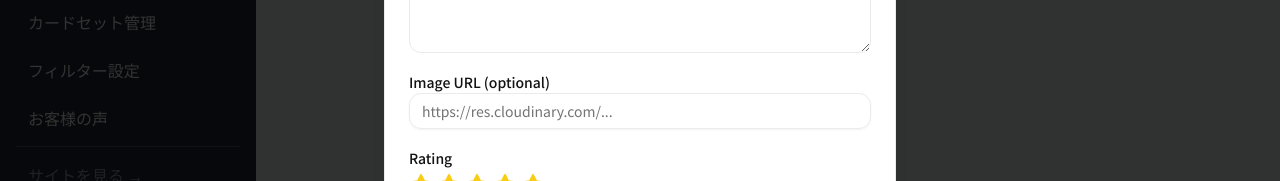
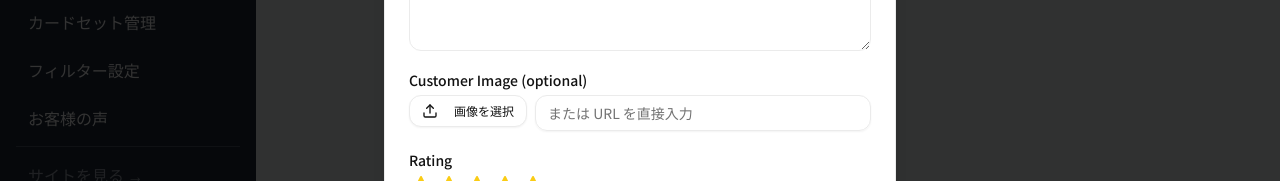
Before and after one commit to rikimaru63/card-shop-template-jp, a Next.js app: page /admin/testimonials in a window 1280 px wide. Both pictures are taken after a click on the button "Add Testimonial". Shown: the part 363-544 px from the top of the page. Built offline with nearby package versions, Linux system fonts and the light colour scheme; no server answers; the database is empty.

Commit message:
feat(admin): お客様の声に画像アップロード機能を追加（ImageUpload組み込み）

```diff
--- a/src/app/admin/testimonials/page.tsx
+++ b/src/app/admin/testimonials/page.tsx
@@ -1,6 +1,6 @@
 "use client"
 
-import { useState, useEffect } from "react"
+import { useState, useEffect, useRef } from "react"
 import { Button } from "@/components/ui/button"
 import { Input } from "@/components/ui/input"
 import { Textarea } from "@/components/ui/textarea"
@@ -33,6 +33,9 @@ import {
   ArrowUp,
   ArrowDown,
   MessageSquare,
+  Upload,
+  Loader2,
+  X,
 } from "lucide-react"
 
 export const dynamic = 'force-dynamic'
@@ -57,6 +60,8 @@ export default function TestimonialsPage() {
   const [selectedTestimonial, setSelectedTestimonial] = useState<Testimonial | null>(null)
   const [deleting, setDeleting] = useState(false)
   const [saving, setSaving] = useState(false)
+  const [uploadingImage, setUploadingImage] = useState(false)
+  const fileInputRef = useRef<HTMLInputElement>(null)
 
   // Form state
   const [formName, setFormName] = useState("")
@@ -202,6 +207,31 @@ export default function TestimonialsPage() {
     }
   }
 
+  const handleImageUpload = async (e: React.ChangeEvent<HTMLInputElement>) => {
+    const file = e.target.files?.[0]
+    if (!file) return
+    setUploadingImage(true)
+    try {
+      const formData = new FormData()
+      formData.append('file', file, file.name)
+      formData.append('folder', 'testimonials')
+      const res = await fetch('/api/admin/upload', { method: 'POST', body: formData })
+      if (res.ok) {
+        const data = await res.json()
+        setFormImageUrl(data.url)
+        toast({ title: "アップロード完了", description: "画像をアップロードしました" })
+      } else {
+        const err = await res.json().catch(() => ({}))
+        toast({ title: "Error", description: err.error || "アップロードに失敗しました", variant: "destructive" })
+      }
+    } catch {
+      toast({ title: "Error", description: "アップロードに失敗しました", variant: "destructive" })
+    } finally {
+      setUploadingImage(false)
+      if (e.target) e.target.value = ''
+    }
+  }
+
   const renderStars = (rating: number) => {
     return Array.from({ length: 5 }, (_, i) => (
       <Star
@@ -331,8 +361,52 @@ export default function TestimonialsPage() {
               <Textarea value={formContent} onChange={(e) => setFormContent(e.target.value)} placeholder="Customer's testimonial..." rows={4} />
             </div>
             <div>
-              <Label>Image URL (optional)</Label>
-              <Input value={formImageUrl} onChange={(e) => setFormImageUrl(e.target.value)} placeholder="https://res.cloudinary.com/..." />
+              <Label>Customer Image (optional)</Label>
+              <div className="mt-1 space-y-2">
+                {formImageUrl ? (
+                  <div className="relative inline-block">
+                    {/* eslint-disable-next-line @next/next/no-img-element */}
+                    <img src={formImageUrl} alt="preview" className="h-16 w-16 rounded-full object-cover border" />
+                    <button
+                      type="button"
+                      onClick={() => setFormImageUrl("")}
+                      className="absolute -top-1 -right-1 bg-red-500 text-white rounded-full p-0.5 hover:bg-red-600"
+                    >
+                      <X className="h-3 w-3" />
+                    </button>
+                  </div>
+                ) : null}
+                <div className="flex gap-2">
+                  <input
+                    ref={fileInputRef}
+                    type="file"
+                    accept="image/jpeg,image/png,image/webp,image/gif"
+                    onChange={handleImageUpload}
+                    className="hidden"
+                    disabled={uploadingImage}
+                  />
+                  <Button
+                    type="button"
+                    variant="outline"
+                    size="sm"
+                    onClick={() => fileInputRef.current?.click()}
+                    disabled={uploadingImage}
+                  >
+                    {uploadingImage ? (
+                      <Loader2 className="h-4 w-4 mr-2 animate-spin" />
+                    ) : (
+                      <Upload className="h-4 w-4 mr-2" />
+                    )}
+                    {uploadingImage ? "アップロード中..." : "画像を選択"}
+                  </Button>
+                  <Input
+                    value={formImageUrl}
+                    onChange={(e) => setFormImageUrl(e.target.value)}
+                    placeholder="または URL を直接入力"
+                    className="flex-1 text-sm"
+                  />
+                </div>
+              </div>
             </div>
             <div>
               <Label>Rating</Label>
```
